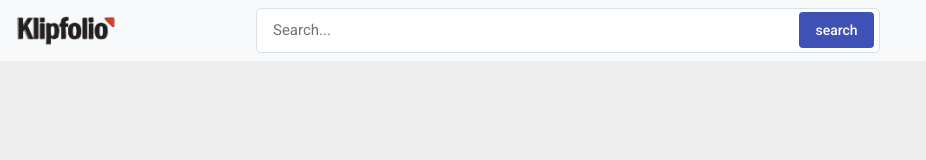
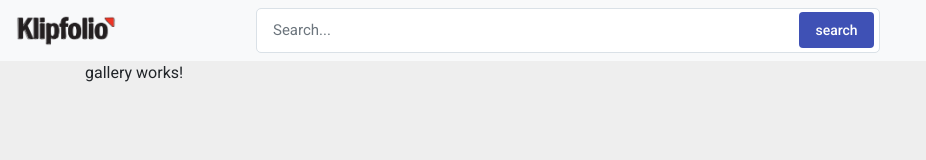
Before and after one commit to Kirezi/Klipfolio-Project, an Angular app: page / in a window 1280 px wide. Shown: the top 160 px of the page, without its empty margins (0-926 px from the left). Built offline with nearby package versions, Linux system fonts and the light colour scheme.

Commit message:
created page folder and generated a new gallery page

```diff
--- a/src/app/app.component.html
+++ b/src/app/app.component.html
@@ -1,2 +1,3 @@
 <app-header></app-header>
+<app-gallery></app-gallery>
 <router-outlet></router-outlet>
--- a/src/app/app.module.ts
+++ b/src/app/app.module.ts
@@ -5,9 +5,10 @@
 import { AppComponent } from './app.component';
 import { BrowserAnimationsModule } from '@angular/platform-browser/animations';
 import { SharedModule } from './shared/shared.module';
+import { GalleryComponent } from './pages/gallery/gallery.component';
 
 @NgModule({
-    declarations: [AppComponent],
+    declarations: [AppComponent, GalleryComponent],
     imports: [
         BrowserModule,
         AppRoutingModule,
--- /dev/null
+++ b/src/app/pages/gallery/gallery.component.html
@@ -0,0 +1,3 @@
+<div class="container">
+    <p>gallery works!</p>
+</div>
--- /dev/null
+++ b/src/app/pages/gallery/gallery.component.ts
@@ -0,0 +1,12 @@
+import { Component, OnInit } from '@angular/core';
+
+@Component({
+    selector: 'app-gallery',
+    templateUrl: './gallery.component.html',
+    styleUrls: ['./gallery.component.scss']
+})
+export class GalleryComponent implements OnInit {
+    constructor() {}
+
+    ngOnInit() {}
+}
```
Also changed, not shown: src/app/pages/gallery/gallery.component.scss (added), 1 other file (tests, documents, lock files or other folders).
